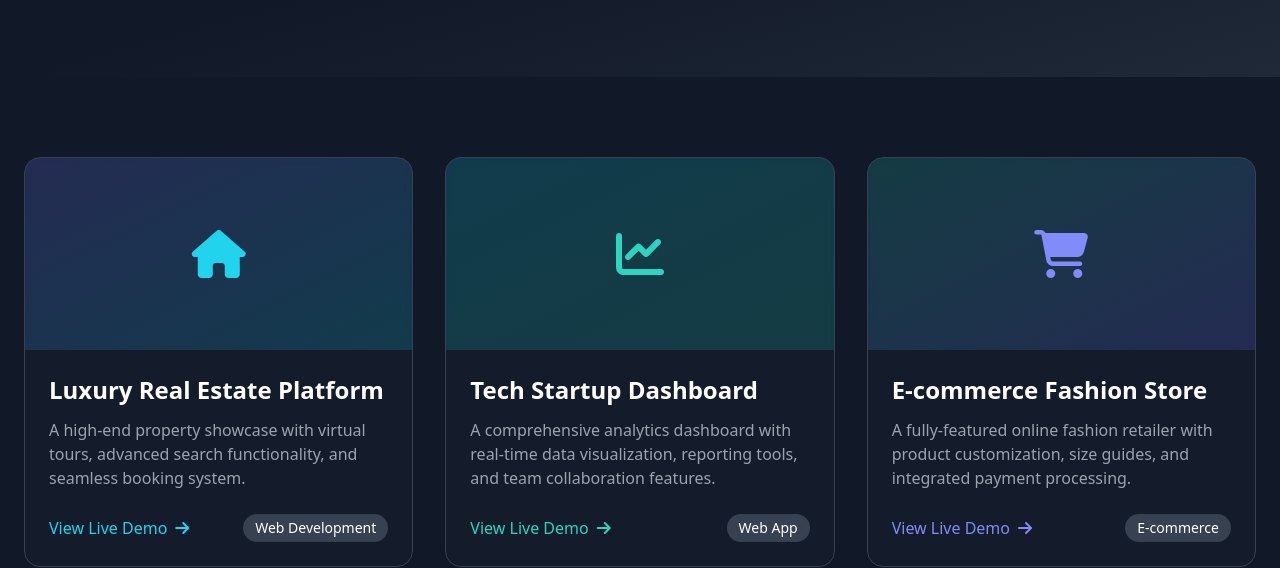
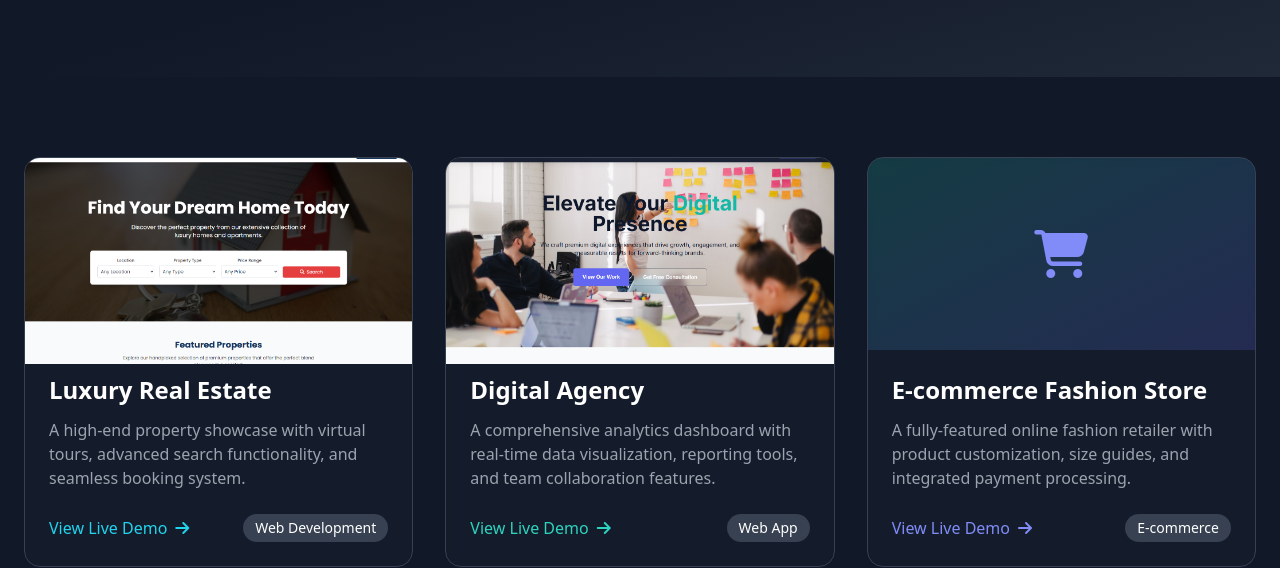
Before and after one commit to Aunali075/premium-glovance, a plain HTML site: page portfolio.html in a window 1280 px wide. Shown: the part 271-839 px from the top of the page. Drawn offline with nearby package versions, Linux system fonts and the light colour scheme.

Commit message:
Update portfolio.html

```diff
--- a/portfolio.html
+++ b/portfolio.html
@@ -141,19 +141,19 @@
             <div
               class="h-48 bg-gradient-to-br from-indigo-500/20 to-cyan-500/20 flex items-center justify-center"
             >
-              <i class="fas fa-home text-5xl text-cyan-400"></i>
+              <img src="imgae.png" alt="Real Estate" />
+              <!-- <i class="fas fa-home text-5xl text-cyan-400"></i> -->
             </div>
             <div class="p-6">
-              <h3 class="text-2xl font-bold mb-3">
-                Luxury Real Estate Platform
-              </h3>
+              <h3 class="text-2xl font-bold mb-3">Luxury Real Estate</h3>
               <p class="text-gray-400 mb-6">
                 A high-end property showcase with virtual tours, advanced search
                 functionality, and seamless booking system.
               </p>
               <div class="flex justify-between items-center">
                 <a
-                  href="#"
+                  href="https://real-estate-website-byglovance.netlify.app/"
+                  target="_blank"
                   class="text-cyan-400 hover:text-cyan-300 font-medium inline-flex items-center"
                 >
                   View Live Demo <i class="fas fa-arrow-right ml-2"></i>
@@ -173,17 +173,19 @@
             <div
               class="h-48 bg-gradient-to-br from-cyan-500/20 to-teal-500/20 flex items-center justify-center"
             >
-              <i class="fas fa-chart-line text-5xl text-teal-400"></i>
+              <img src="image 1.png" alt="Digital Agency" />
+              <!-- <i class="fas fa-chart-line text-5xl text-teal-400"></i> -->
             </div>
             <div class="p-6">
-              <h3 class="text-2xl font-bold mb-3">Tech Startup Dashboard</h3>
+              <h3 class="text-2xl font-bold mb-3">Digital Agency</h3>
               <p class="text-gray-400 mb-6">
                 A comprehensive analytics dashboard with real-time data
                 visualization, reporting tools, and team collaboration features.
               </p>
               <div class="flex justify-between items-center">
                 <a
-                  href="#"
+                  href="https://digital-agency-byglovance.netlify.app/"
+                  target="_blank"
                   class="text-teal-400 hover:text-teal-300 font-medium inline-flex items-center"
                 >
                   View Live Demo <i class="fas fa-arrow-right ml-2"></i>
```
